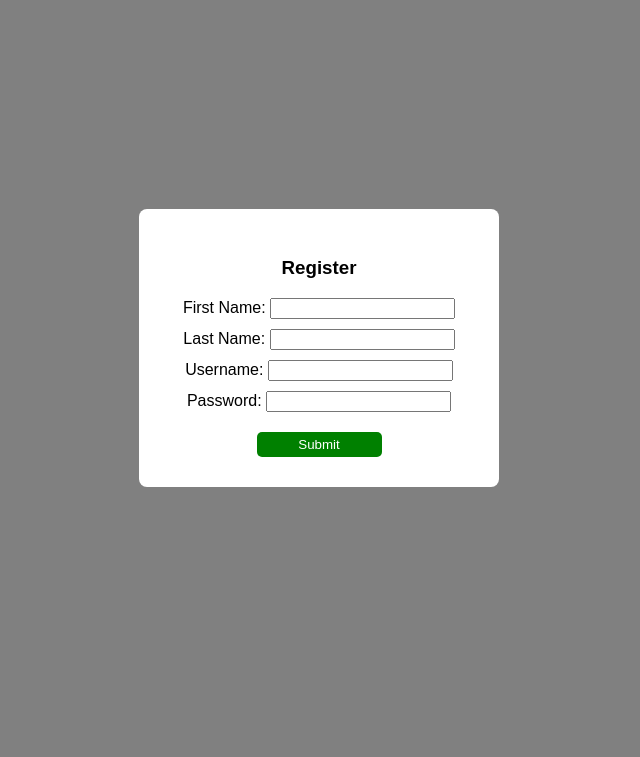
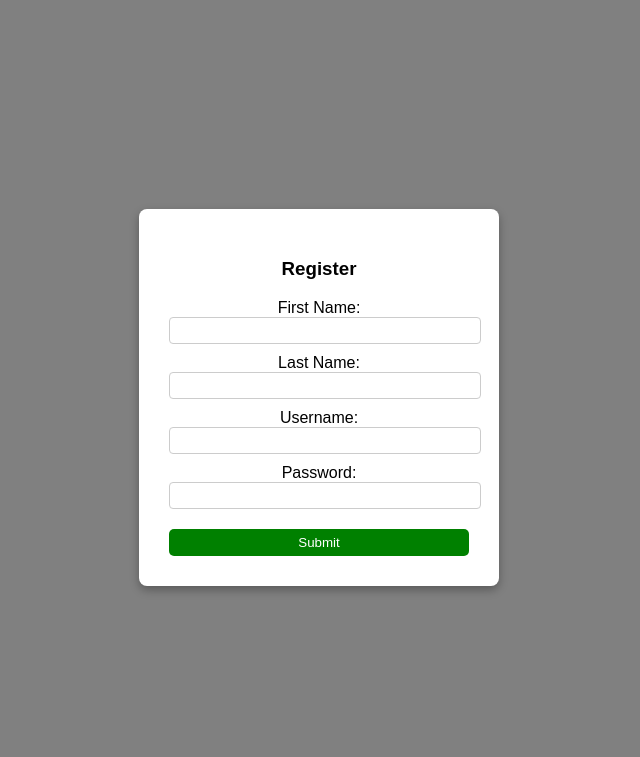
Before and after one commit to FHernandez08/full-stack-integration, a website: page public/register.html in a window 1280 px wide. Shown: the part 122-879 px from the top of the page, without its empty margins (321-961 px from the left). Before the commit the page ends 820 px from the top, so only its background shows below. Drawn offline with Linux system fonts and the light colour scheme.

Commit message:
fixed issues

```diff
--- a/public/register.html
+++ b/public/register.html
@@ -18,11 +18,11 @@
             <div id="register-details">
                 <div id="first-name-container">
                     <label for="first-name">First Name: </label>
-                    <input type="text" title="first-name" id="first-name" name="first-name" required>
+                    <input type="text" title="first-name" id="first-name" name="firstName" required>
                 </div>
                 <div id="last-name-container">
                     <label for="last-name">Last Name: </label>
-                    <input type="text" title="last-name" id="last-name" name="last-name" required>
+                    <input type="text" title="last-name" id="last-name" name="lastName" required>
                 </div>
                 <div id="username-container">
                     <label for="username">Username: </label>
--- a/styles/profile.css
+++ b/public/styles/profile.css
@@ -3,11 +3,14 @@ body {
     color: #ffffff;
     margin: 0;
     font-family: sans-serif;
+    height: 100vh;
 }
 
 header {
     text-align: center;
     padding: 20px 0;
+    font-size: 24px;
+    font-weight: bold;
 }
 
 main {
@@ -15,7 +18,8 @@ main {
     flex-direction: column;
     justify-content: center;
     align-items: center;
-    min-height: calc(100vh - 100px);
+    height: calc(100vh - 80px);
+    gap: 15px;
 }
 
 #first-name p,
@@ -23,4 +27,9 @@ main {
 #username p {
     background-color: #ffffff;
     color: black;
+    padding: 10px 20px;
+    border-radius: 6px;
+    min-width: 200px;
+    text-align: center;
+    box-shadow: 0 2px 6px rgba(0, 0, 0, 0.2);
 }
--- a/styles/register.css
+++ b/public/styles/register.css
@@ -3,48 +3,59 @@ body {
     color: #ffffff;
     margin: 0;
     font-family: sans-serif;
+    height: 100vh;
 }
 
 header {
     text-align: center;
     padding: 20px 0;
+    font-size: 24px;
+    font-weight: bold;
 }
 
 main {
     display: flex;
     justify-content: center;
     align-items: center;
-    min-height: calc(100vh - 100px);
+    height: calc(100vh - 80px); /* 100vh minus header */
 }
 
 form {
     background-color: #ffffff;
-    color: #000;
+    color: #000000;
     padding: 30px;
     width: 300px;
     border-radius: 8px;
+    box-shadow: 0 4px 10px rgba(0, 0, 0, 0.3);
     text-align: center;
 }
 
 #register-details {
     display: grid;
-    grid-template-rows: 1fr 1fr;
     gap: 10px;
-    padding-bottom: 20px;
+    margin-bottom: 20px;
+}
+
+input[type="text"],
+input[type="password"] {
+    padding: 5px;
+    width: 100%;
+    border: 1px solid #ccc;
+    border-radius: 4px;
 }
 
 button {
-    width: 125px;
-    padding: 2.5px;
-    border: none;
+    width: 100%;
+    padding: 6px;
     background-color: green;
     color: white;
+    border: none;
     border-radius: 5px;
-    height: 25px;
+    cursor: pointer;
 }
 
 button:hover {
     background-color: white;
     color: green;
-    border: 1px green solid;
+    border: 1px solid green;
 }
```
Also changed, not shown: server.js (+11 -0 lines), public/styles/style.css (renamed from styles/style.css).
